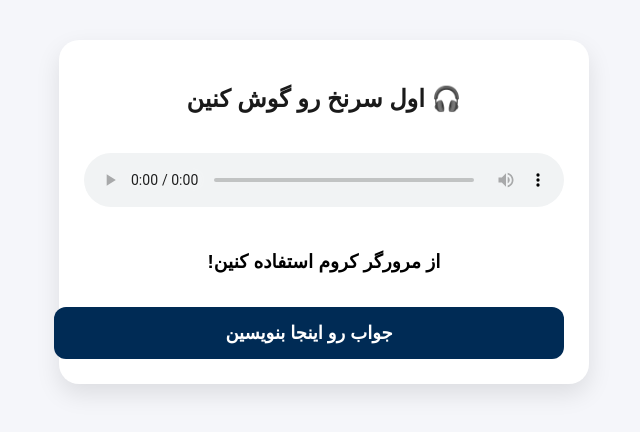
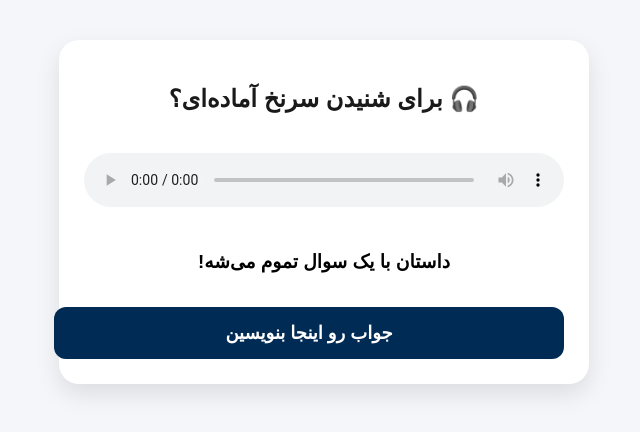
Before and after one commit to snapptripcontent-Yalda/FinalVoice2, a plain HTML site: page index.html in a window 1280 px wide. Shown: the whole page, without its empty margins (316-956 px from the left). Drawn offline with Linux system fonts and the light colour scheme; a web font is replaced by a local one.

Commit message:
index.html

```diff
--- a/index.html
+++ b/index.html
@@ -62,7 +62,7 @@
 <body>
 <div class="container">
 
-    <h2>🎧 اول سرنخ رو گوش کنین</h2>
+    <h2>🎧 برای شنیدن سرنخ آماده‌ای؟</h2>
 
     <!-- فایل صوتی مستقیم از گوگل درایو -->
  <audio controls preload="metadata" playsinline>
@@ -73,7 +73,7 @@
 
 
 
-    <h3 style="margin-top: 20px; font-weight: 600;">از مرورگر کروم استفاده کنین!</h3>
+    <h3 style="margin-top: 20px; font-weight: 600;">داستان با یک سوال تموم می‌شه!</h3>
 
     <!-- لینک پرس‌لاین -->
     <a href="https://survey.porsline.ir/s/ajcL9zQq" class="btn">جواب رو اینجا بنویسین</a>
```
